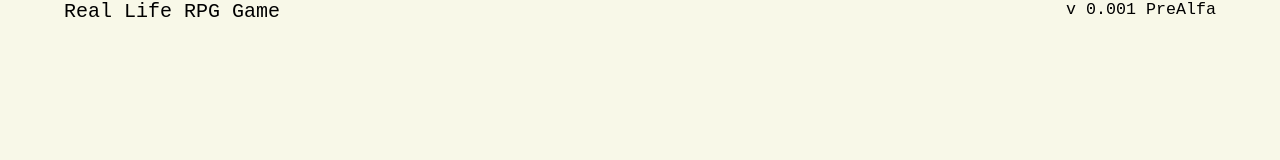
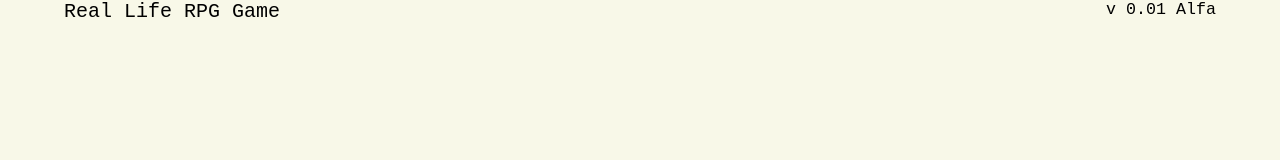
Before and after one commit to briceaceugeniu/real-life-rpg, a React (Create React App) app: page /login in a window 1280 px wide. Shown: the top 160 px of the page. Built offline with nearby package versions, Linux system fonts and the light colour scheme.

Commit message:
change version label

```diff
--- a/src/components/Header.tsx
+++ b/src/components/Header.tsx
@@ -6,7 +6,7 @@ const Header = () => {
     <Container>
       <div className={`header-txt d-flex space-btwn`}>
         <div>Real Life RPG Game</div>
-        <small>v 0.001 PreAlfa</small>
+        <small>v 0.01 Alfa</small>
       </div>
     </Container>
   );
```
